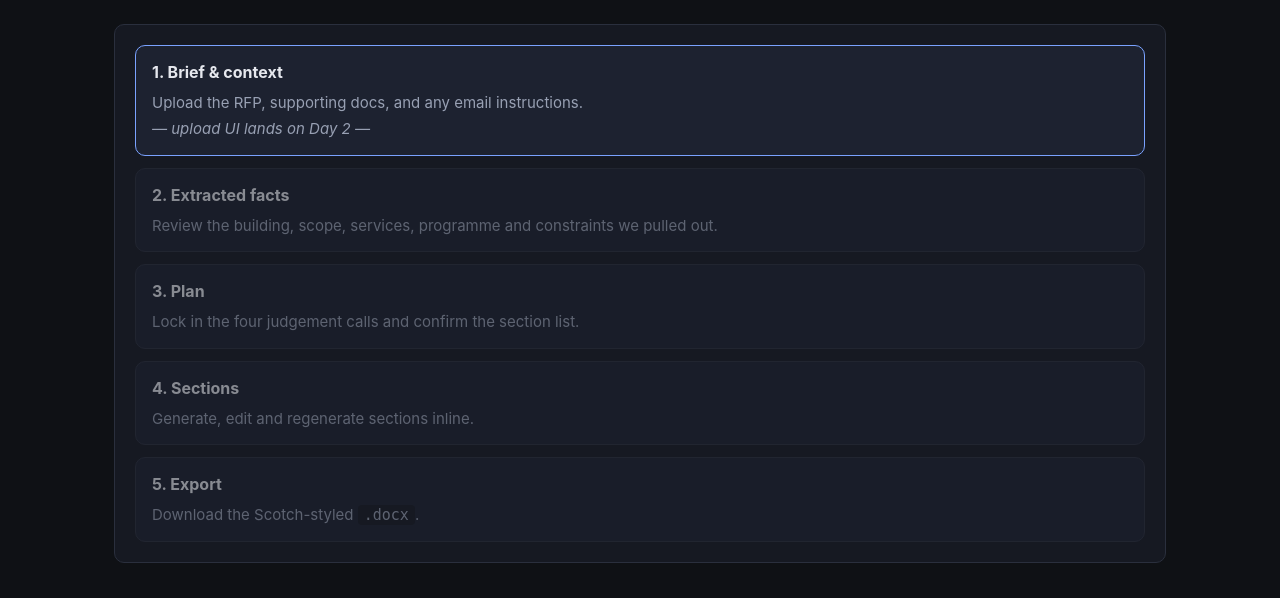
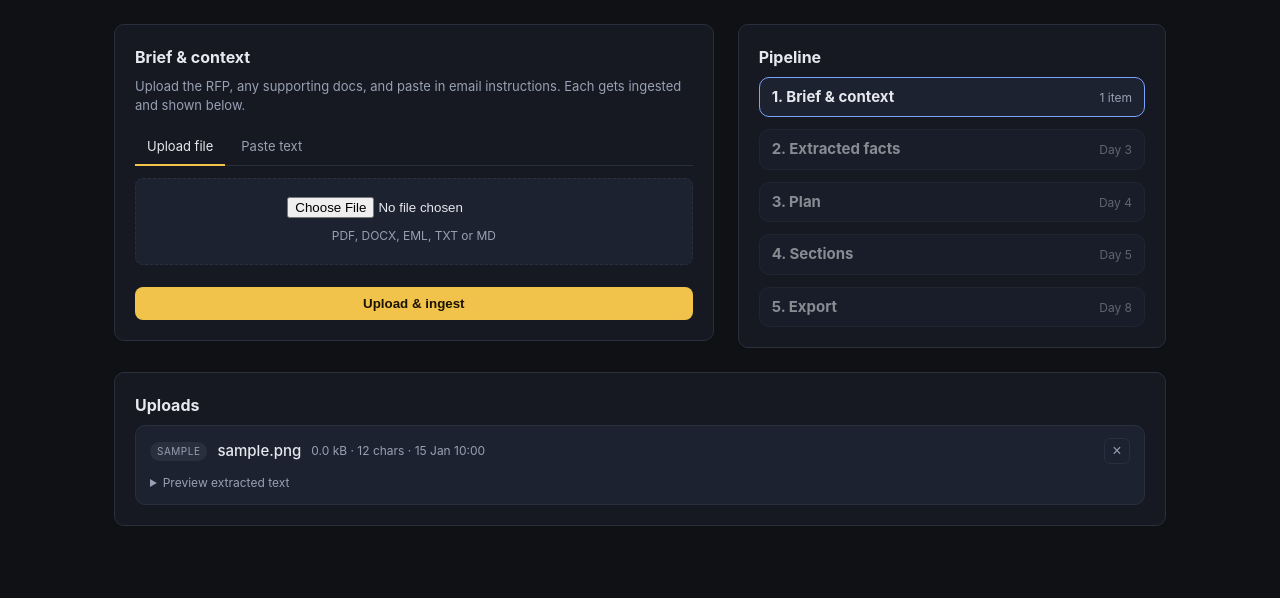
Before and after one commit to mlucalion-ui/bobai, a FastAPI app: page /projects/1 in a window 1280 px wide. Shown: the part 202-800 px from the top of the page. Run offline with FastAPI, Linux system fonts and the light colour scheme; tables that the repository leaves empty hold one stand-in row (values such as "Sample post").

Commit message:
Day 2 — upload flow with PDF/DOCX/EML/paste ingestion

```diff
--- a/app/main.py
+++ b/app/main.py
@@ -12,7 +12,7 @@ from fastapi import FastAPI
 from fastapi.staticfiles import StaticFiles
 
 from app.db import init_db
-from app.routes import projects
+from app.routes import projects, uploads
 
 
 @asynccontextmanager
@@ -24,3 +24,4 @@ async def lifespan(app: FastAPI):
 app = FastAPI(title="bobai", lifespan=lifespan)
 app.mount("/static", StaticFiles(directory="app/static"), name="static")
 app.include_router(projects.router)
+app.include_router(uploads.router)
--- a/app/models.py
+++ b/app/models.py
@@ -24,5 +24,7 @@ class Upload(SQLModel, table=True):
     project_id: int = Field(foreign_key="project.id", index=True)
     filename: str
     path: str
-    kind: str = Field(default="brief")  # 'brief' | 'context' | 'email'
+    kind: str = Field(default="pdf")  # 'pdf' | 'docx' | 'eml' | 'text' | 'paste'
+    size_bytes: Optional[int] = None
+    text: Optional[str] = None  # extracted plain text
     created_at: datetime = Field(default_factory=datetime.utcnow)
--- a/app/static/styles.css
+++ b/app/static/styles.css
@@ -115,6 +115,72 @@ button[type="submit"]:hover { filter: brightness(1.05); }
 .stage .stub { font-style: italic; }
 code { background: var(--panel); padding: 1px 6px; border-radius: 4px; }
 
+.hint { color: var(--ink-dim); margin-top: 0; font-size: 13px; }
+
+.upload-tabs { display: flex; gap: 4px; margin-bottom: 12px; border-bottom: 1px solid var(--border); }
+.upload-tabs .tab {
+  background: transparent; border: 0; color: var(--ink-dim);
+  padding: 8px 12px; cursor: pointer; font: inherit; font-size: 13px;
+  border-bottom: 2px solid transparent; margin-bottom: -1px;
+}
+.upload-tabs .tab.active { color: var(--ink); border-bottom-color: var(--accent); }
+
+.upload-form { display: grid; gap: 10px; }
+.upload-form textarea {
+  background: var(--panel-2); color: var(--ink);
+  border: 1px solid var(--border); border-radius: 8px;
+  padding: 9px 11px; font: inherit; resize: vertical;
+}
+.upload-form textarea:focus { outline: none; border-color: var(--accent-2); }
+
+.filedrop {
+  display: block; padding: 18px; text-align: center;
+  background: var(--panel-2); border: 1px dashed var(--border);
+  border-radius: 8px; cursor: pointer; color: var(--ink-dim);
+}
+.filedrop input[type="file"] { display: block; margin: 0 auto 8px; color: var(--ink); }
+.filedrop span { font-size: 12px; }
+
+ul.upload-list { list-style: none; padding: 0; margin: 0; display: grid; gap: 10px; }
+
+.upload-card {
+  background: var(--panel-2); border: 1px solid var(--border);
+  border-radius: var(--radius); padding: 12px 14px;
+}
+.upload-head { display: flex; align-items: center; gap: 10px; flex-wrap: wrap; }
+.upload-head .filename { color: var(--ink); text-decoration: none; font-weight: 500; }
+.upload-head .filename:hover { color: var(--accent-2); }
+.upload-head .meta { color: var(--ink-dim); font-size: 12px; }
+.upload-head .delete {
+  margin-left: auto; background: transparent; color: var(--ink-dim);
+  border: 1px solid var(--border); border-radius: 6px;
+  width: 26px; height: 26px; cursor: pointer; font-size: 16px; line-height: 1;
+}
+.upload-head .delete:hover { color: #ff8888; border-color: #ff8888; }
+
+.kind {
+  display: inline-block; font-size: 10px; letter-spacing: 0.5px;
+  text-transform: uppercase; padding: 2px 7px; border-radius: 999px;
+  background: var(--border); color: var(--ink-dim);
+}
+.kind-pdf   { background: rgba(241, 195, 74, 0.15); color: var(--accent); }
+.kind-docx  { background: rgba(122, 162, 255, 0.15); color: var(--accent-2); }
+.kind-eml   { background: rgba(122, 255, 162, 0.15); color: #7affa2; }
+.kind-paste { background: rgba(255, 122, 200, 0.15); color: #ff7ac8; }
+.kind-text  { background: rgba(200, 200, 200, 0.15); color: var(--ink-dim); }
+
+.upload-preview { margin-top: 10px; }
+.upload-preview summary { cursor: pointer; font-size: 12px; color: var(--ink-dim); }
+.upload-preview pre, pre.extracted {
+  background: var(--bg); border: 1px solid var(--border);
+  border-radius: 6px; padding: 10px;
+  font-size: 12px; color: var(--ink);
+  max-height: 60vh; overflow: auto; white-space: pre-wrap; word-wrap: break-word;
+}
+
+.stages.compact .stage { display: flex; justify-content: space-between; align-items: baseline; padding: 8px 12px; }
+.stages.compact .stage span { color: var(--ink-dim); font-size: 12px; }
+
 @media (max-width: 800px) {
   .layout-split { grid-template-columns: 1fr; }
 }
--- /dev/null
+++ b/app/templates/projects/_upload_card.html
@@ -0,0 +1,26 @@
+<li class="upload-card" id="upload-{{ upload.id }}">
+  <div class="upload-head">
+    <span class="kind kind-{{ upload.kind }}">{{ upload.kind }}</span>
+    <a class="filename" href="/projects/{{ upload.project_id }}/uploads/{{ upload.id }}">{{ upload.filename }}</a>
+    <span class="meta">
+      {% if upload.size_bytes %}{{ (upload.size_bytes / 1024)|round(1) }} kB · {% endif %}
+      {{ upload.text|length if upload.text else 0 }} chars ·
+      {{ upload.created_at.strftime("%d %b %H:%M") }}
+    </span>
+    <button
+      type="button"
+      class="delete"
+      hx-post="/projects/{{ upload.project_id }}/uploads/{{ upload.id }}/delete"
+      hx-target="#upload-{{ upload.id }}"
+      hx-swap="outerHTML"
+      hx-confirm="Delete this upload?"
+      title="Remove"
+    >×</button>
+  </div>
+  {% if upload.text %}
+    <details class="upload-preview">
+      <summary>Preview extracted text</summary>
+      <pre>{{ upload.text[:1200] }}{% if upload.text|length > 1200 %}…{% endif %}</pre>
+    </details>
+  {% endif %}
+</li>
--- a/app/templates/projects/detail.html
+++ b/app/templates/projects/detail.html
@@ -8,29 +8,89 @@
   <p class="client">{{ project.client }}</p>
 </header>
 
-<section class="pipeline">
-  <ol class="stages">
-    <li class="stage current">
-      <h2>1. Brief &amp; context</h2>
-      <p>Upload the RFP, supporting docs, and any email instructions.</p>
-      <p class="stub">— upload UI lands on Day 2 —</p>
-    </li>
-    <li class="stage">
-      <h2>2. Extracted facts</h2>
-      <p>Review the building, scope, services, programme and constraints we pulled out.</p>
-    </li>
-    <li class="stage">
-      <h2>3. Plan</h2>
-      <p>Lock in the four judgement calls and confirm the section list.</p>
-    </li>
-    <li class="stage">
-      <h2>4. Sections</h2>
-      <p>Generate, edit and regenerate sections inline.</p>
-    </li>
-    <li class="stage">
-      <h2>5. Export</h2>
-      <p>Download the Scotch-styled <code>.docx</code>.</p>
-    </li>
-  </ol>
+<section class="layout-split">
+  <div class="panel">
+    <h2>Brief &amp; context</h2>
+    <p class="hint">Upload the RFP, any supporting docs, and paste in email instructions. Each gets ingested and shown below.</p>
+
+    <div class="upload-tabs" role="tablist">
+      <button type="button" class="tab active" data-tab="file">Upload file</button>
+      <button type="button" class="tab" data-tab="paste">Paste text</button>
+    </div>
+
+    <form
+      class="upload-form"
+      data-tab-panel="file"
+      hx-post="/projects/{{ project.id }}/uploads"
+      hx-target="#upload-list"
+      hx-swap="afterbegin"
+      hx-encoding="multipart/form-data"
+      hx-on::after-request="if (event.detail.successful) this.reset()"
+    >
+      <label class="filedrop">
+        <input type="file" name="file" required accept=".pdf,.docx,.eml,.txt,.md">
+        <span>PDF, DOCX, EML, TXT or MD</span>
+      </label>
+      <button type="submit">Upload &amp; ingest</button>
+    </form>
+
+    <form
+      class="upload-form"
+      data-tab-panel="paste"
+      style="display:none"
+      hx-post="/projects/{{ project.id }}/uploads"
+      hx-target="#upload-list"
+      hx-swap="afterbegin"
+      hx-on::after-request="if (event.detail.successful) this.reset()"
+    >
+      <label>
+        Name
+        <input type="text" name="paste_name" placeholder="e.g. Email from Harry, 17 Feb">
+      </label>
+      <label>
+        Text
+        <textarea name="paste_text" rows="6" required placeholder="Paste an email, brief snippet, or notes here…"></textarea>
+      </label>
+      <button type="submit">Add as context</button>
+    </form>
+  </div>
+
+  <aside class="panel">
+    <h2>Pipeline</h2>
+    <ol class="stages compact">
+      <li class="stage current">
+        <strong>1. Brief &amp; context</strong>
+        <span>{{ uploads|length }} item{{ '' if uploads|length == 1 else 's' }}</span>
+      </li>
+      <li class="stage"><strong>2. Extracted facts</strong><span>Day 3</span></li>
+      <li class="stage"><strong>3. Plan</strong><span>Day 4</span></li>
+      <li class="stage"><strong>4. Sections</strong><span>Day 5</span></li>
+      <li class="stage"><strong>5. Export</strong><span>Day 8</span></li>
+    </ol>
+  </aside>
 </section>
+
+<section class="panel" style="margin-top:24px">
+  <h2>Uploads</h2>
+  <ul id="upload-list" class="upload-list">
+    {% for upload in uploads %}
+      {% include "projects/_upload_card.html" %}
+    {% else %}
+      <li class="empty">No uploads yet.</li>
+    {% endfor %}
+  </ul>
+</section>
+
+<script>
+  document.querySelectorAll(".upload-tabs .tab").forEach(btn => {
+    btn.addEventListener("click", () => {
+      document.querySelectorAll(".upload-tabs .tab").forEach(b => b.classList.remove("active"));
+      btn.classList.add("active");
+      const target = btn.dataset.tab;
+      document.querySelectorAll("[data-tab-panel]").forEach(p => {
+        p.style.display = p.dataset.tabPanel === target ? "" : "none";
+      });
+    });
+  });
+</script>
 {% endblock %}
```
Also changed, not shown: app/db.py (+12 -0 lines), app/routes/projects.py (+7 -2 lines), app/routes/uploads.py (added, +127 -0 lines), app/templates/projects/upload_detail.html (added, +28 -0 lines), pipeline/ingest.py (added, +75 -0 lines), pipeline/__init__.py (added).
